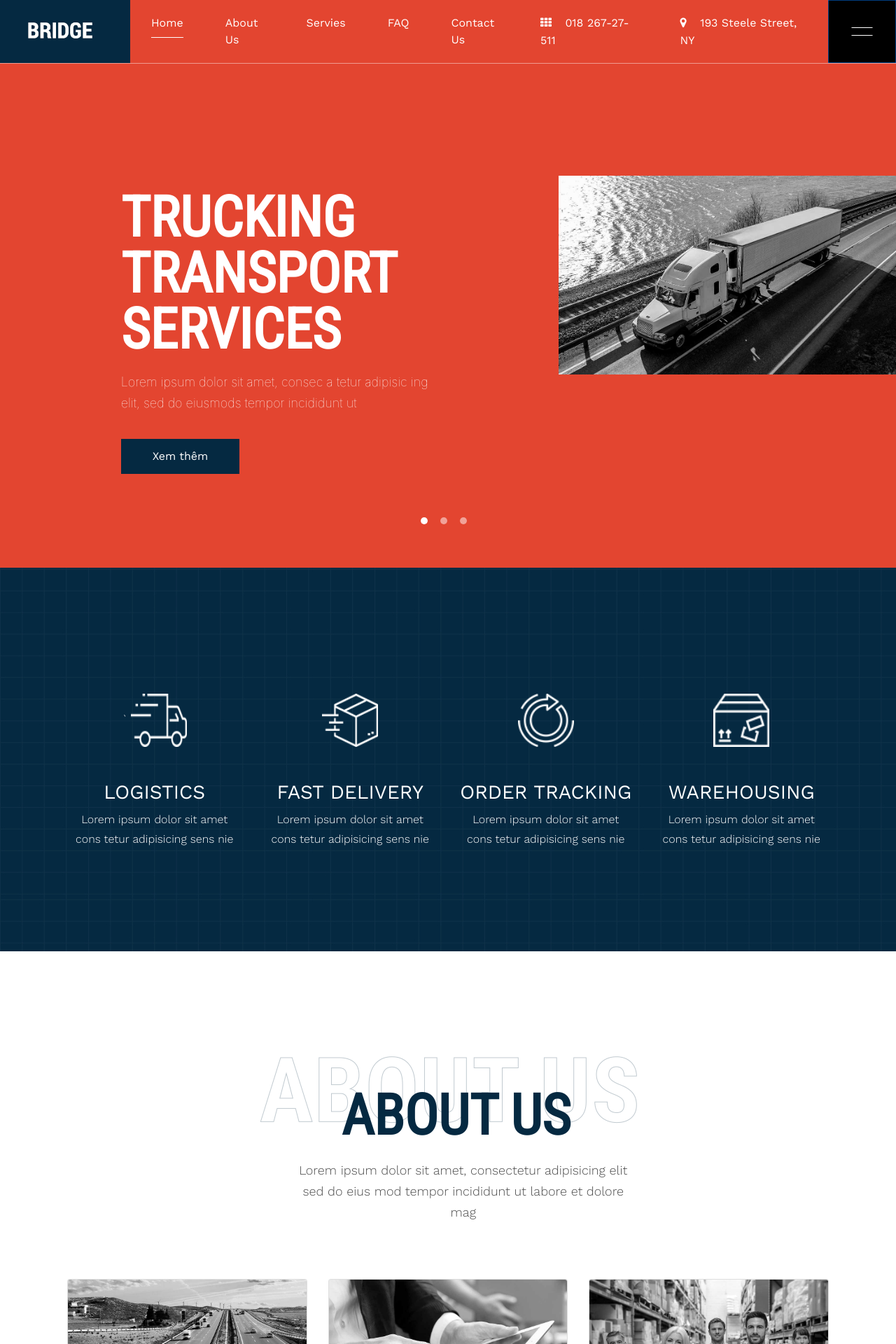
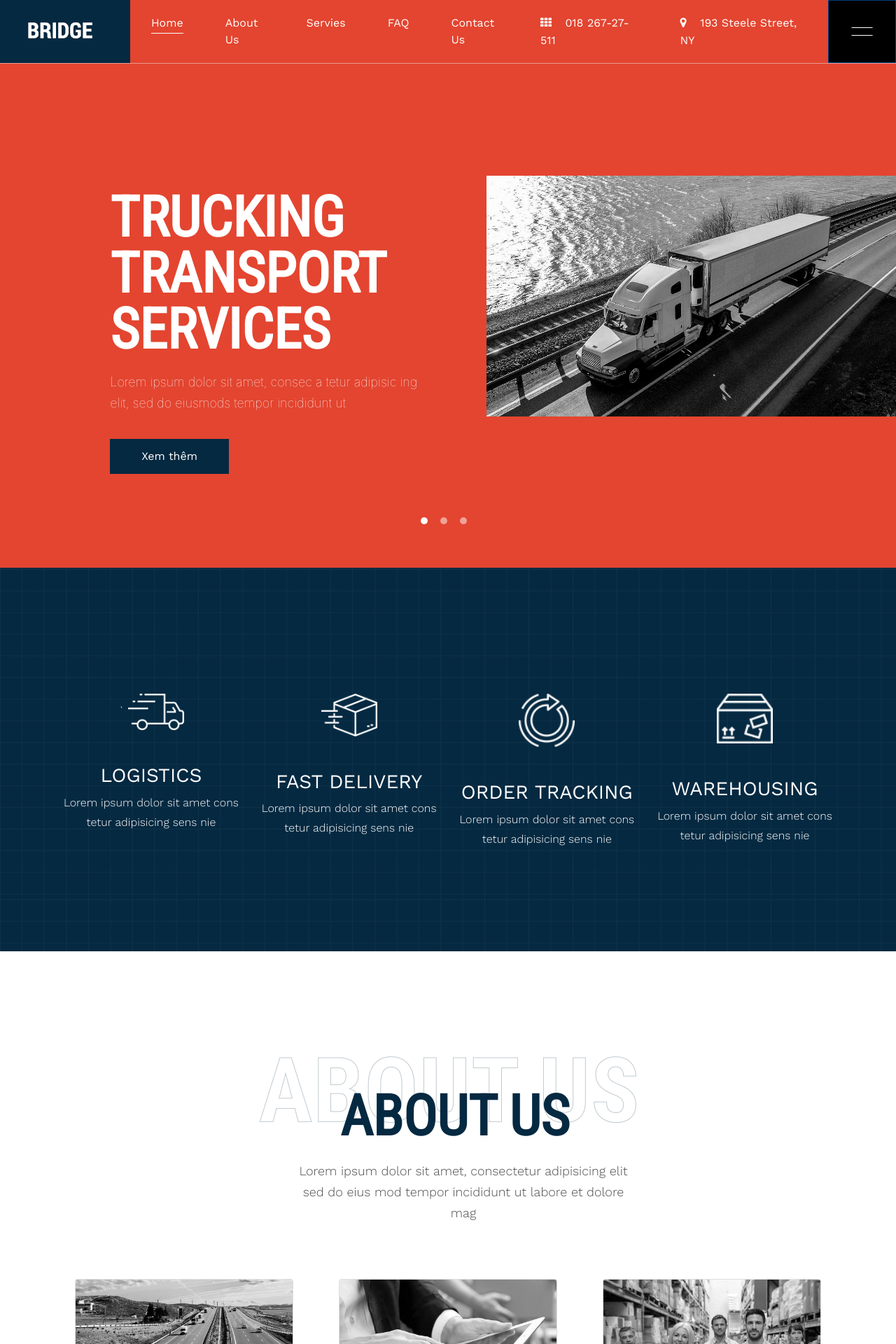
Before and after one commit to bactvk/website_template, a PHP site: page / in a window 1280 px wide. Shown: the top 1920 px of the page at 70% size. Run offline with PHP 8.4, Linux system fonts and the light colour scheme.

Commit message:
Phú-github

```diff
--- a/index.html
+++ b/index.html
@@ -25,7 +25,8 @@
         <!-- menu bar -->
         <div class="menu_bar">
             <nav class="navbar navbar-expand-lg navbar-light bg-custom">
-                <img class="menu_bar_logo" src="public/images/logo.jpg">
+              <a href="file:///A:/phu-project-congty/website_template/index.html" imageanchor="1"><img class="menu_bar_logo" src="public/images/logo.jpg"></a>
+
                 <img class="menu_bar_mobile_logo" src="public/images/mobile-logo.png">
                 <button class="navbar-toggler" type="button" data-toggle="collapse" data-target="#navbarSupportedContent" aria-controls="navbarSupportedContent" aria-expanded="false" aria-label="Toggle navigation">
                   <span class="navbar-toggler-icon"></span>
@@ -88,7 +89,7 @@
 
                   <div class="carousel-item active carousel-item-custom">
                     <div class="row">
-                      <div class="col-md-7 col-sm-12">
+                      <div class="col-md-6 col-sm-12">
                         <div class="carousel-caption">
                           <h1 class="trucking_title">TRUCKING TRANSPORT SERVICES</h1>
                           <p class="trucking_content">Lorem ipsum dolor sit amet, consec a tetur adipisic ing elit, sed do eiusmods tempor incididunt ut </p>
@@ -96,7 +97,7 @@
                         </div>
 
                       </div>
-                      <div class="col-md-5 col-sm-12 text-center">
+                      <div class="col-md-6 col-sm-12 text-center">
                         <img src="public/images/slide/rev-image-1.jpg" class="w-100 trucking_img" alt="...">
                       </div>
                     </div>
@@ -104,7 +105,7 @@
 
                   <div class="carousel-item carousel-item-custom">
                     <div class="row">
-                      <div class="col-sm-7">
+                      <div class="col-sm-6">
                           <div class="carousel-caption ">
                           <h1 class="trucking_title">TRUCKING TRANSPORT SERVICES</h1>
                           <p class="trucking_content">Lorem ipsum dolor sit amet, consec a tetur adipisic ing elit, sed do eiusmods tempor incididunt ut </p>
@@ -119,14 +120,14 @@
 
                   <div class="carousel-item carousel-item-custom">
                     <div class="row">
-                      <div class="col-sm-7">
+                      <div class="col-sm-6">
                           <div class="carousel-caption ">
                             <h1 class="trucking_title">TRUCKING TRANSPORT SERVICES</h1>
                             <p class="trucking_content">Lorem ipsum dolor sit amet, consec a tetur adipisic ing elit, sed do eiusmods tempor incididunt ut </p>
                              <button>Xem thêm</button>
                           </div>
                       </div>
-                      <div class="col-sm-5 text-center">
+                      <div class="col-sm-6 text-center">
                         <img src="public/images/slide/rev-image-3.jpg" class="w-100 trucking_img" alt="...">
                       </div>
                     </div>
@@ -285,8 +286,8 @@
               </div>
               <div class="col-sm-6 common_questions_block">
                       <div class="hieuung">
-                        <div class="motkhoi">
-                          <div class="motkhoi_title">
+                        <div class="motkhoi" >
+                          <div class="motkhoi_title" >
                             <span>WHAT IS A TRANSPORT BROKER?</span>
                             <i class="fa fa-plus"></i>
                           </div>
@@ -295,8 +296,8 @@
                           </div>
                         </div>
 
-                        <div class="motkhoi">
-                          <div class="motkhoi_title">
+                        <div class="motkhoi" >
+                          <div class="motkhoi_title" >
                             <span>WHO TYPICALLY TRANSPORTS CARS? </span>
                             <i class="fa fa-plus"></i>
                           </div>
@@ -306,7 +307,7 @@
                         </div>
 
                         <div class="motkhoi">
-                          <div class="motkhoi_title">
+                          <div class="motkhoi_title" >
                             <span>WHICH COMPANY CARRIES INSURANCE? </span>
                             <i class="fa fa-plus"></i>
                           </div>
@@ -316,7 +317,7 @@
                         </div>
 
                         <div class="motkhoi">
-                          <div class="motkhoi_title">
+                          <div class="motkhoi_title" >
                             <span>WHO TYPICALLY TRANSPORTS CARS? </span>
                             <i class="fa fa-plus"></i>
                           </div>
--- a/public/css/main.css
+++ b/public/css/main.css
@@ -123,6 +123,8 @@ a.nav-link {
 }
 .card{
   text-align: left;
+  width: 90%;
+  /* height: 59%; */
 }
 
 @media (max-width: 650px){
--- a/public/css/style.css
+++ b/public/css/style.css
@@ -94,6 +94,10 @@
 .nav-link.active{
     border-bottom: 1px solid white;
 }
+.nav-link {
+    display: block;
+    padding: .1rem 1rem;
+}
 .menu_bar .nav-item:hover .nav-link{
     border-bottom: 1px solid white;
 }
@@ -164,7 +168,7 @@
 }
 .icon_section-boxed img {
     width: 80px;
-    height: 76px;
+    height: auto;
 }
 /*about us*/
 .container_custom {
@@ -272,7 +276,7 @@
 
 /*common_question*/
 .container_custom {
-    width: 85%;
+    width: 86%;
     margin: 150px auto 100px auto;
 }
 
@@ -476,7 +480,7 @@
     background: #0b314b;
 }
 
-/*Hiệu ứng Jquery Accordion*/
+/*HiÃ¡Â»â€¡u Ã¡Â»Â©ng Jquery Accordion*/
 
 .motkhoi {
   cursor: pointer;
--- a/public/js/main.js
+++ b/public/js/main.js
@@ -50,24 +50,26 @@ $(document).ready(function(){
 		$('.motkhoi_title i').removeClass();
 		$('.motkhoi_title i').addClass('fa fa-plus');
 
-		$('.ndmotkhoi').slideUp();
-		$(this).next().slideToggle();
 
 		if(mode==true){
 			$(this).children('i').removeClass();
 			$(this).children('i').addClass('fa fa-window-minimize');
-			console.log(mode);
 		}
 		if(mode==false){
 			$(this).children('i').removeClass();
 			$(this).children('i').addClass('fa fa-plus');
-			console.log(mode);
 		}
 		mode=!mode;
-		console.log(mode);
+
+
+		$('.ndmotkhoi').not($(this).next()).slideUp();
+		$(this).next().slideToggle();
+
+
 	});
+
 
 	$("#back_to_top").click(function(){
 		$("html, body").animate({ scrollTop: 0 }, "slow");
-	})
+	});
 })
```
